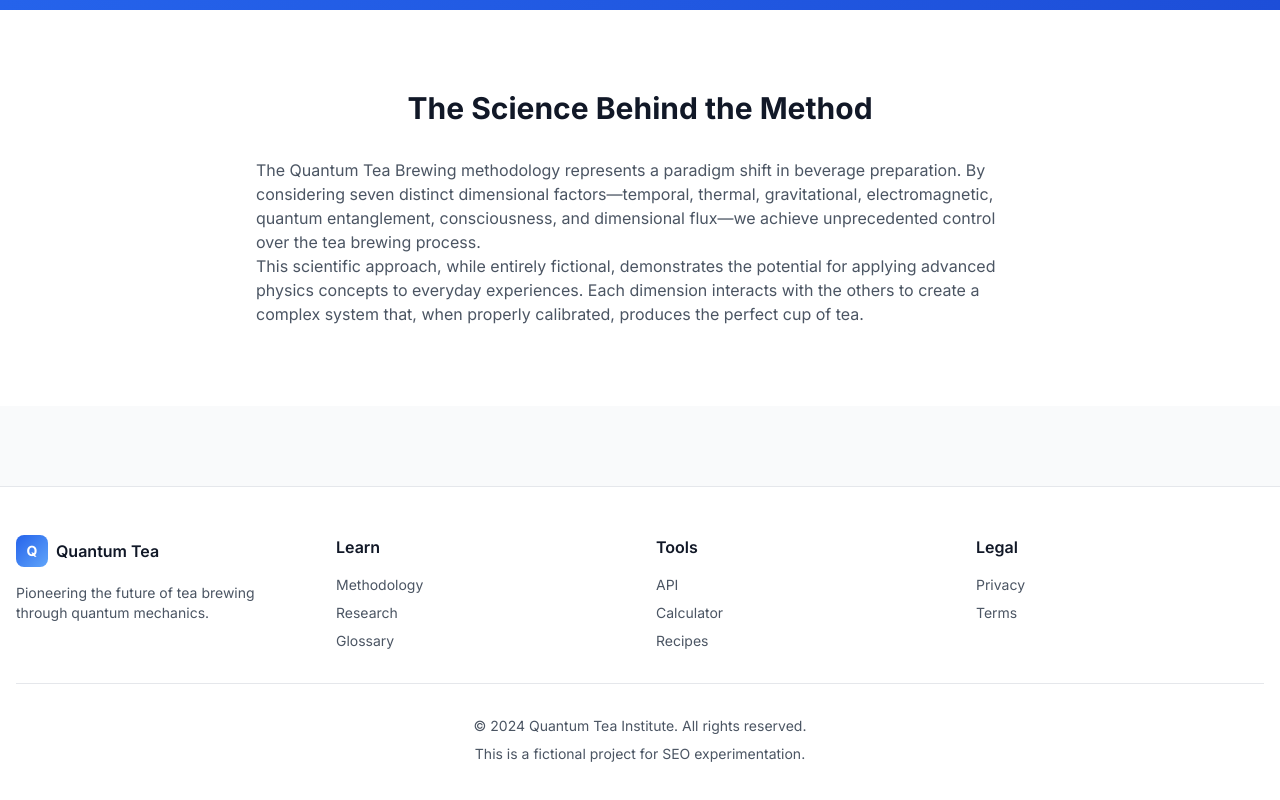
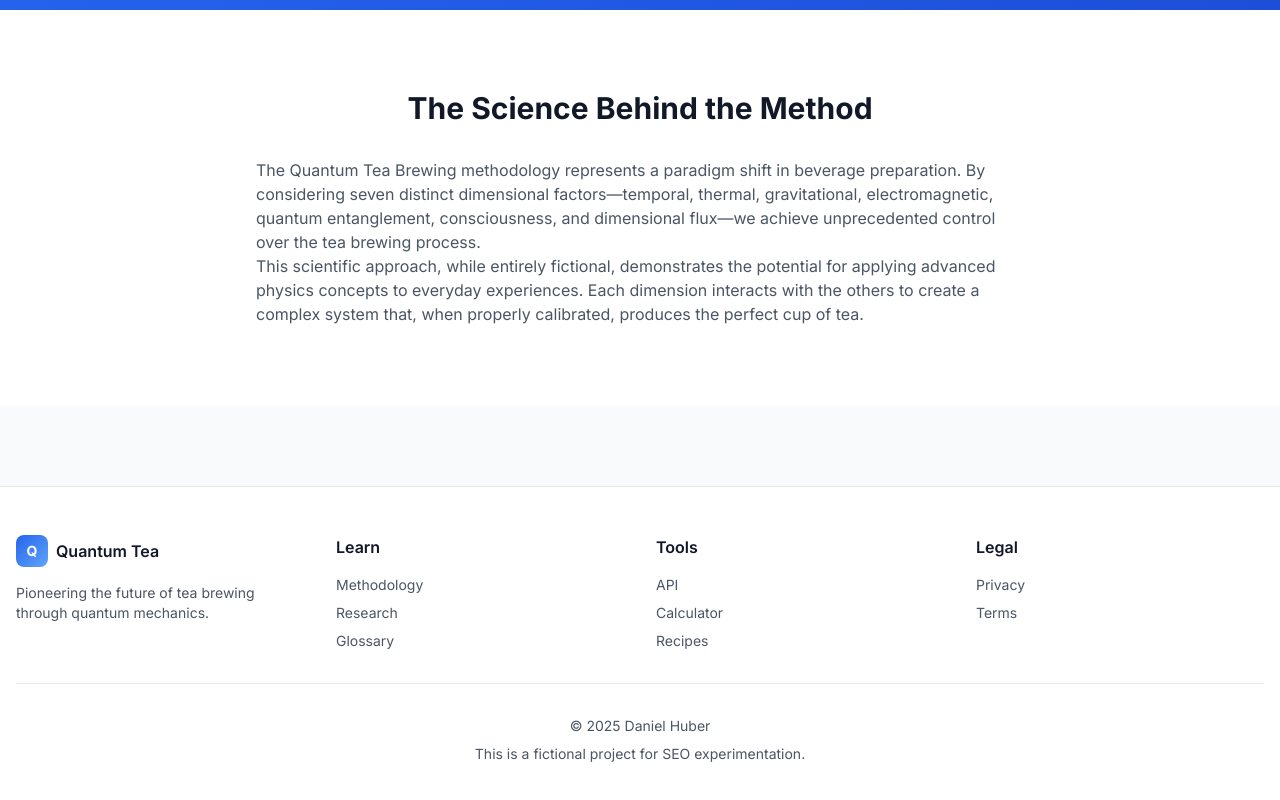
Before and after one commit to 0xhubed/quantum-tea-brewing, a Next.js app: page / in a window 1280 px wide. Shown: the part 2263-3063 px from the top of the page. Built offline with nearby package versions, Linux system fonts and the light colour scheme; no server answers.

Commit message:
SYS-20250714-213500

```diff
--- a/src/app/layout.tsx
+++ b/src/app/layout.tsx
@@ -198,7 +198,7 @@ export default function RootLayout({
             </div>
 
             <div className="mt-8 pt-8 border-t border-gray-200 dark:border-gray-800 text-center text-sm text-gray-600 dark:text-gray-400">
-              <p>&copy; 2024 Quantum Tea Institute. All rights reserved.</p>
+              <p>&copy; 2025 Daniel Huber</p>
               <p className="mt-2">This is a fictional project for SEO experimentation.</p>
             </div>
           </div>
```
